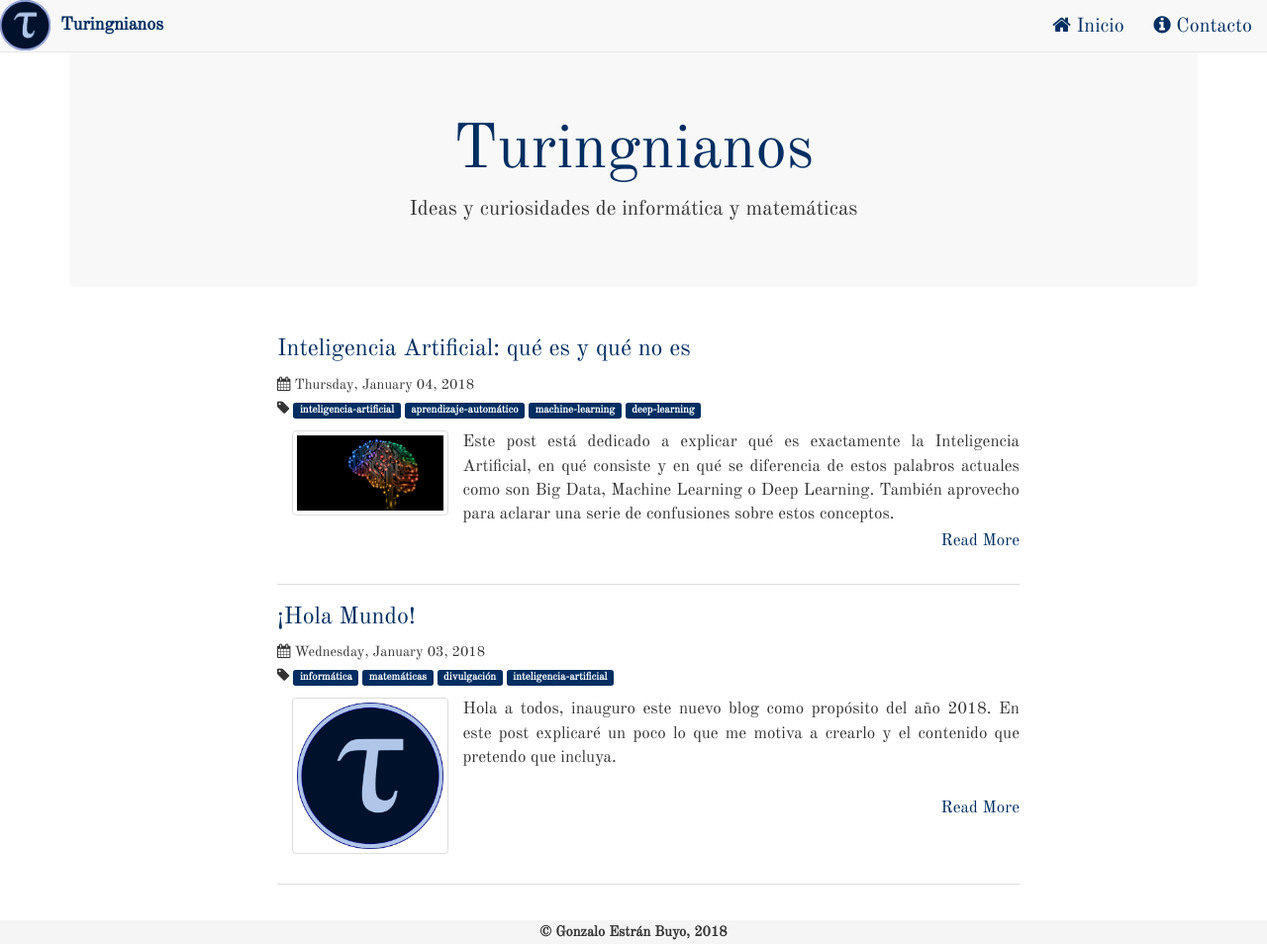
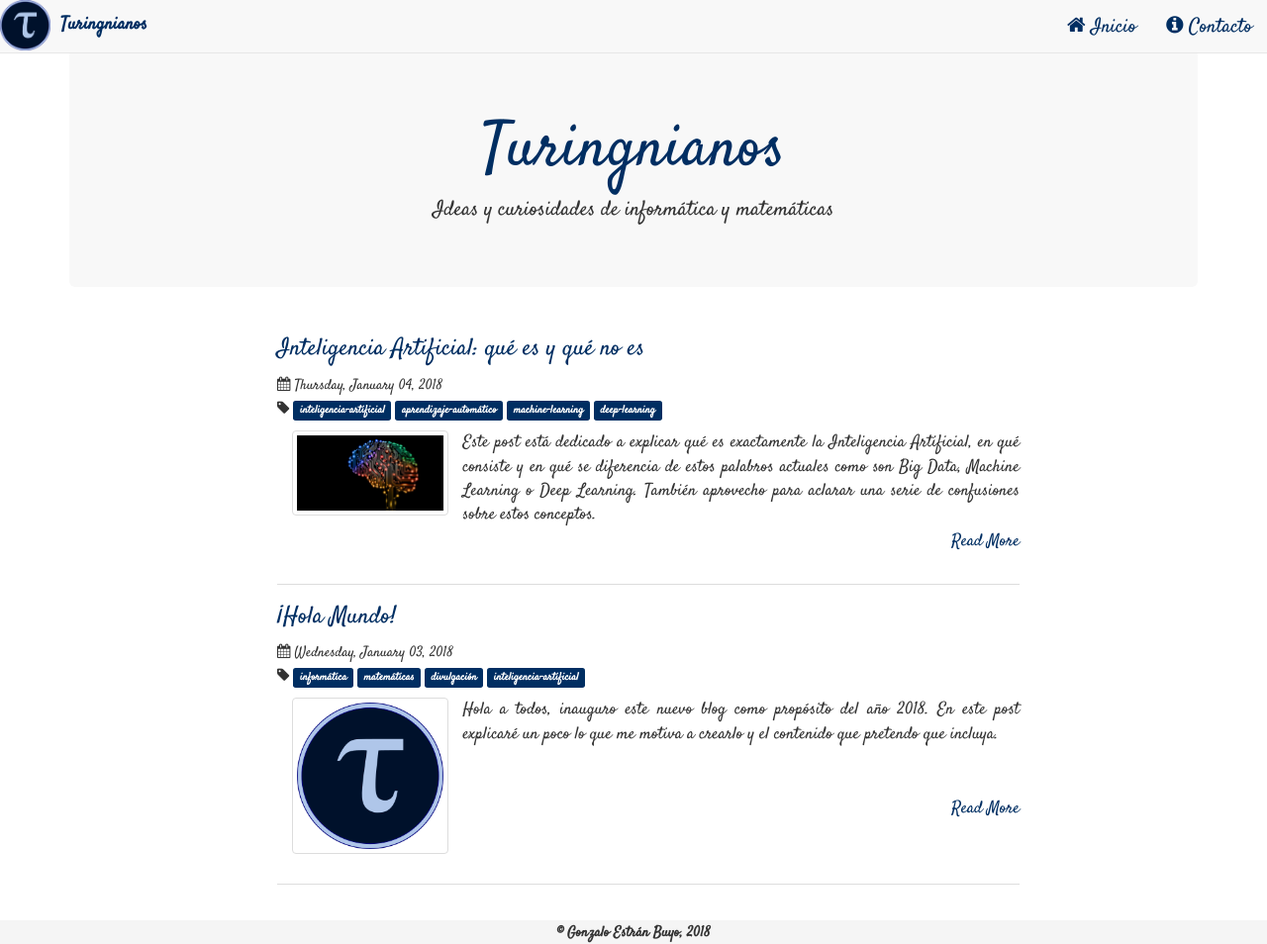
Before and after one commit to turingnianos/turingnianos.github.io, a Jekyll site: the page built from index.html, in a window 1280 px wide and 954 px high. Shown: the whole window at 99% size. Built offline with Jekyll 4.4.1, drawn with Linux system fonts in a browser that asks for light colours; nearby versions of some CDN libraries; comment, search, counter and statistics services are not loaded.

Commit message:
Update site.css

```diff
--- a/assets/css/site.css
+++ b/assets/css/site.css
@@ -1,9 +1,10 @@
 /* @import url(http://fonts.googleapis.com/css?family=Lato:400,700); */
 @import url('https://fonts.googleapis.com/css?family=Old+Standard+TT');
+@import url('https://fonts.googleapis.com/css?family=Satisfy');
 
 /* global settings */
 body {
-  font-family: 'Old Standard TT', 'sans-serif';
+  font-family: 'Satisfy', 'Old Standard TT', 'sans-serif';
   padding-bottom:60px;
   padding-top:50px;
   font-size:170%;
```
